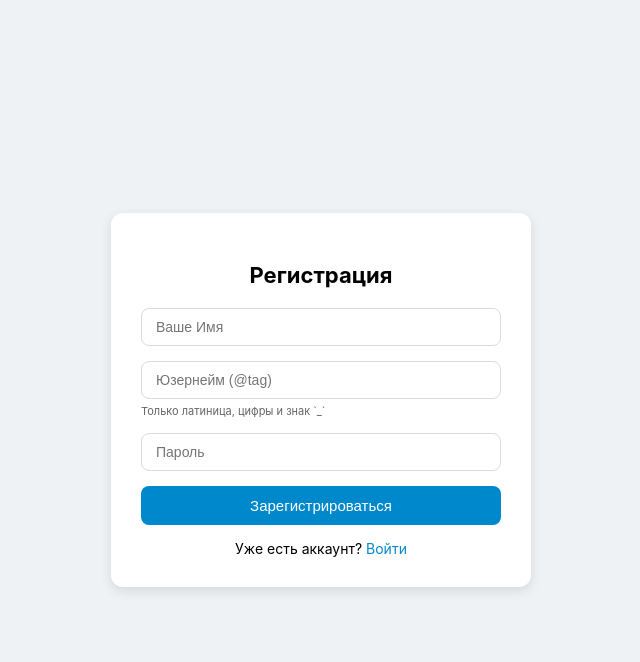
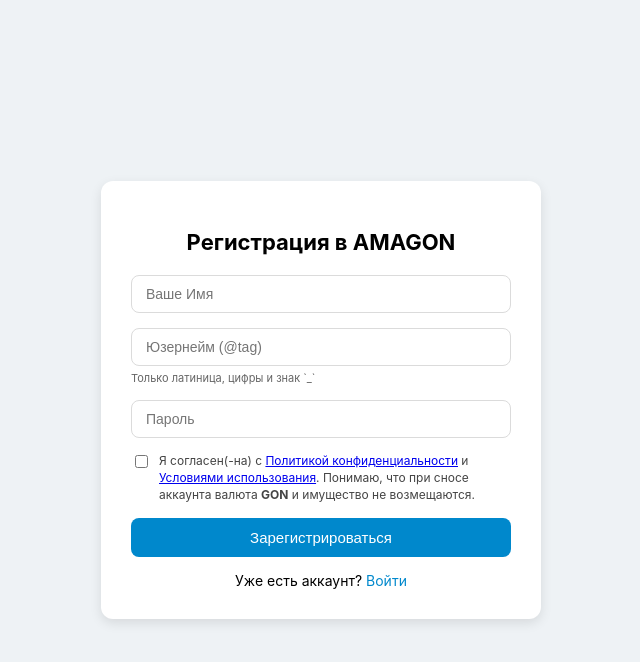
Before and after one commit to antonpro777/messenger, a Flask app: page /register in a window 1280 px wide. Shown: the top 662 px of the page, without its empty margins (319-959 px from the left). Run offline with Flask 3, Linux system fonts and the light colour scheme; some libraries are stand-ins or nearby versions.

Commit message:
Update register.html

```diff
--- a/templates/register.html
+++ b/templates/register.html
@@ -3,7 +3,7 @@
 <head>
     <meta charset="UTF-8">
     <meta name="viewport" content="width=device-width, initial-scale=1.0">
-    <title>Регистрация</title>
+    <title>Регистрация — AMAGON</title>
     <style>
         body {
             font-family: -apple-system, BlinkMacSystemFont, "Segoe UI", Roboto, sans-serif;
@@ -20,10 +20,10 @@
             border-radius: 12px;
             box-shadow: 0 4px 12px rgba(0,0,0,0.1);
             width: 100%;
-            max-width: 360px;
+            max-width: 380px;
         }
         h2 { margin-bottom: 20px; font-size: 22px; text-align: center; }
-        input {
+        input[type="text"], input[type="password"] {
             width: 100%;
             padding: 10px 14px;
             margin-bottom: 15px;
@@ -47,13 +47,26 @@
         }
         button:hover { background: #0077b3; }
         .hint { font-size: 11px; color: #666; margin-top: -10px; margin-bottom: 15px; }
+        .terms-container {
+            font-size: 12px;
+            color: #444;
+            margin-bottom: 15px;
+            display: flex;
+            align-items: flex-start;
+            gap: 8px;
+            line-height: 1.4;
+        }
+        .terms-container input[type="checkbox"] {
+            margin-top: 2px;
+            cursor: pointer;
+        }
         .link { text-align: center; margin-top: 15px; font-size: 14px; }
         .link a { color: #0088cc; text-decoration: none; }
     </style>
 </head>
 <body>
     <div class="card">
-        <h2>Регистрация</h2>
+        <h2>Регистрация в AMAGON</h2>
         <form method="POST">
             <!-- Поле для Имени -->
             <input type="text" name="name" placeholder="Ваше Имя" required autocomplete="off">
@@ -64,6 +77,14 @@
 
             <input type="password" name="password" placeholder="Пароль" required>
 
+            <!-- Чек-поинт с согласием и правилами -->
+            <div class="terms-container">
+                <input type="checkbox" id="terms" name="terms_agree" required>
+                <label for="terms">
+                    Я согласен(-на) с <a href="{{ url_for('privacy_policy') }}" target="_blank">Политикой конфиденциальности</a> и <a href="{{ url_for('terms') }}" target="_blank">Условиями использования</a>. Понимаю, что при сносе аккаунта валюта <b>GON</b> и имущество не возмещаются.
+                </label>
+            </div>
+
             <button type="submit">Зарегистрироваться</button>
         </form>
         <div class="link">
```
